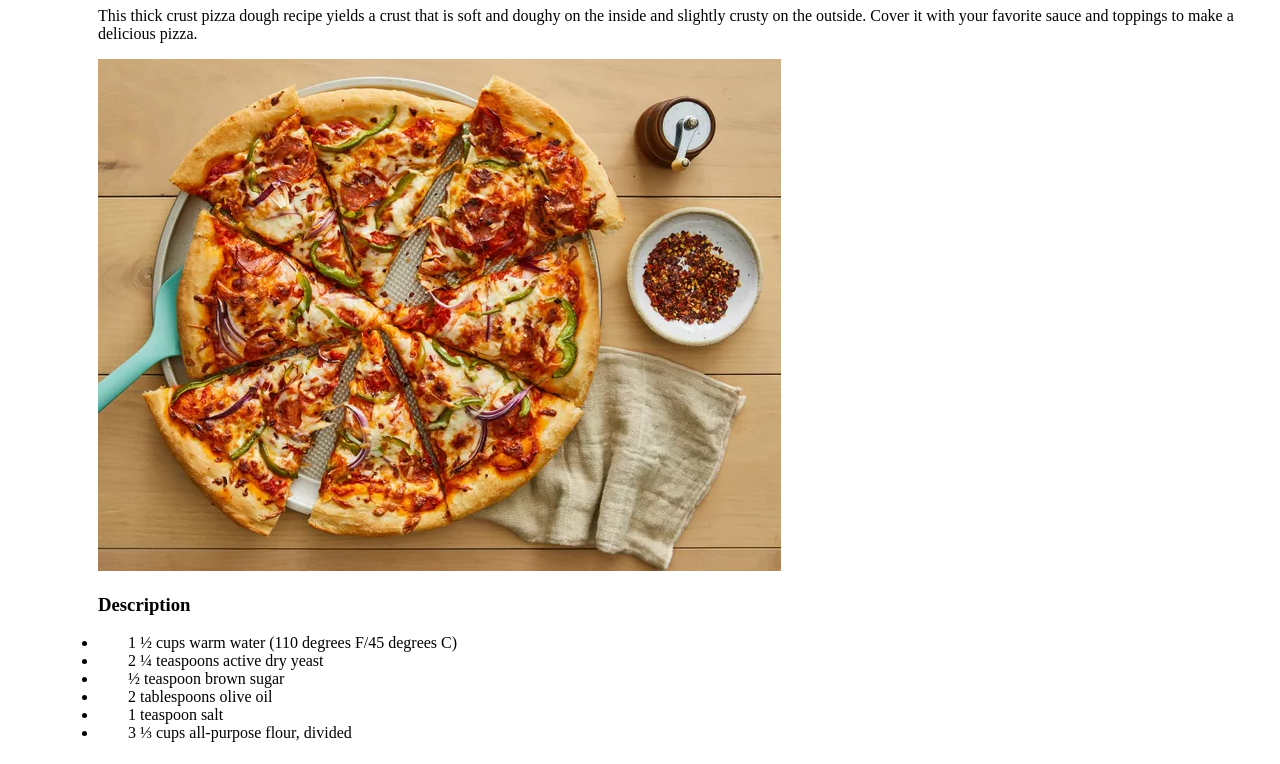
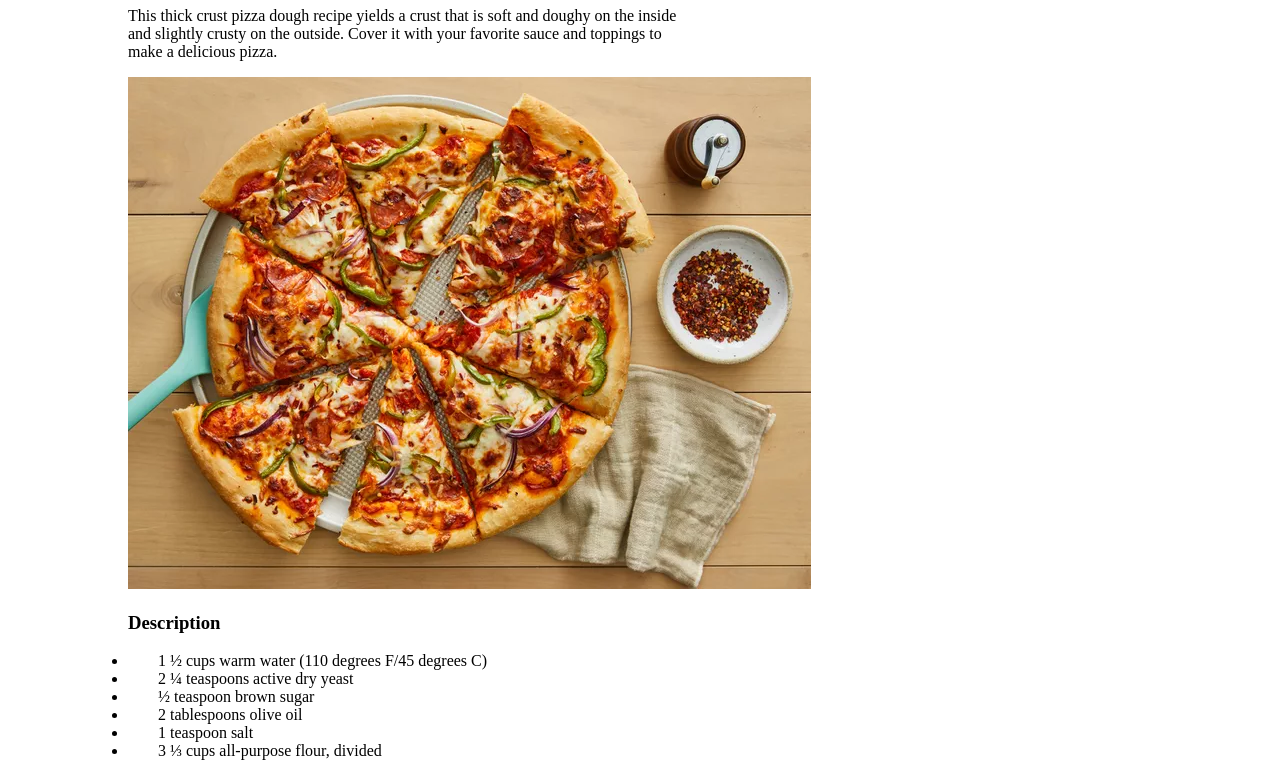
Before and after one commit to qwaris/odin-recipes, a plain HTML site: page recipes/pizza.html in a window 1280 px wide. Shown: the part 99-863 px from the top of the page. Drawn offline with Linux system fonts and the light colour scheme.

Commit message:
make div for width all

```diff
--- a/recipes/pizza.html
+++ b/recipes/pizza.html
@@ -7,6 +7,8 @@
     <link rel="stylesheet" href="../styles.css">
 </head>
 <body>
+    <div class="full1">
+
     <a href="../index.html">Home</a>
     <h1 class="jay">Jay’s Signature Pizza Crust</h1>
 
@@ -41,6 +43,6 @@
 
 
 
-
+    </div>
 </body>
 </html>
--- a/styles.css
+++ b/styles.css
@@ -6,3 +6,7 @@
 .jay{
 
 }
+
+.full1{
+    width: 600px;
+}
```
